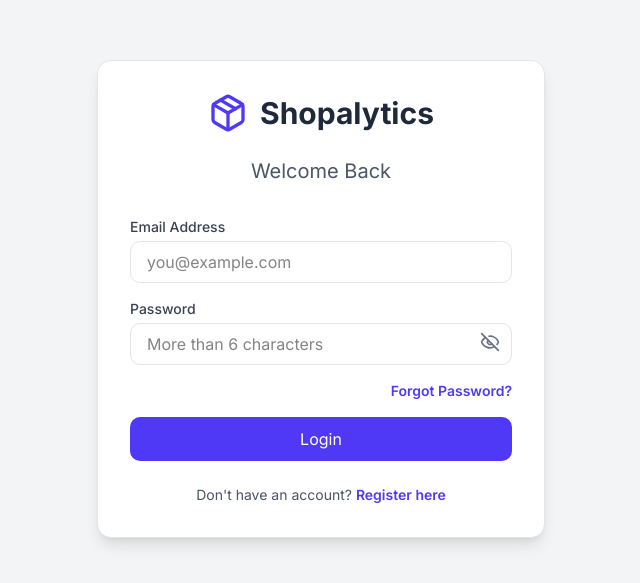
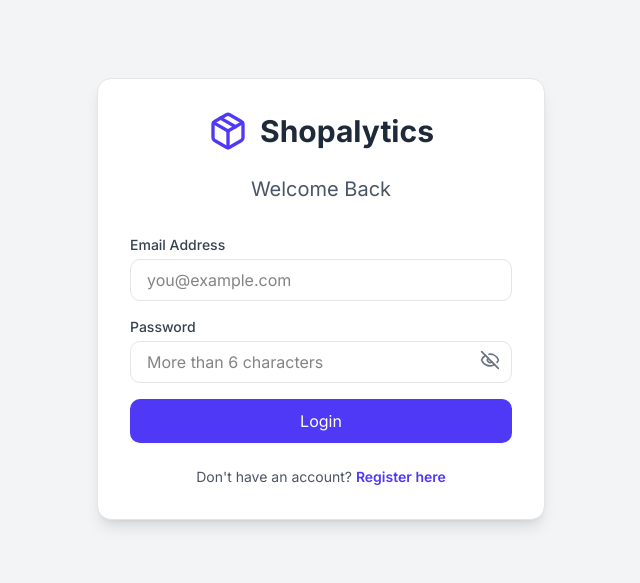
Before and after one commit to MrinankGaur/Shopalytics, a Next.js app in the folder frontend/: page /login in a window 1280 px wide. Shown: the part 101-684 px from the top of the page, without its empty margins (319-959 px from the left). Built offline with nearby package versions, Linux system fonts and the light colour scheme; no server answers.

Commit message:
removed forgotpassword

```diff
--- a/frontend/app/(auth)/login/page.tsx
+++ b/frontend/app/(auth)/login/page.tsx
@@ -87,11 +87,6 @@ export default function LoginPage() {
               placeholder="More than 6 characters"
             />
           </div>
-          <div className="text-right text-sm">
-            <Link href="/forgot-password" className="text-indigo-600 hover:underline font-semibold">
-              Forgot Password?
-            </Link>
-          </div>
           <button
             type="submit"
             disabled={loading}
```
